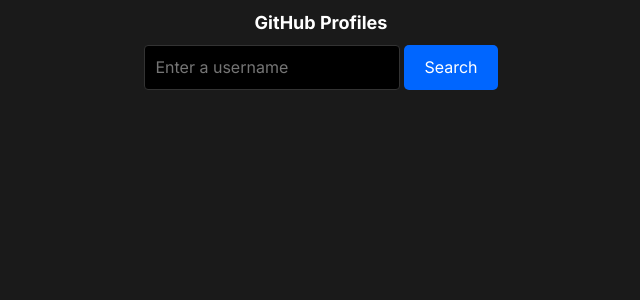
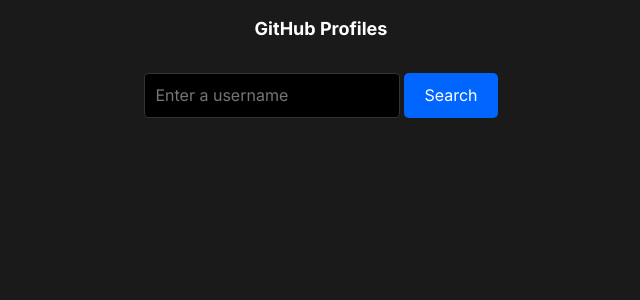
Before and after one commit to lindavid1998/github-profiles, a React (Vite) app: page / in a window 1280 px wide. Shown: the top 300 px of the page, without its empty margins (319-959 px from the left). Built offline with nearby package versions, Linux system fonts and the light colour scheme.

Commit message:
Display search result in Card on button click

```diff
--- a/src/App.css
+++ b/src/App.css
@@ -0,0 +1,6 @@
+.content {
+  display: flex;
+  flex-direction: column;
+  /* gap: var(--gap-lg); */
+  align-items: center;
+}
--- a/src/App.jsx
+++ b/src/App.jsx
@@ -4,20 +4,28 @@ import Card from './components/Card.jsx';
 import Form from './components/Form.jsx';
 import Navbar from './components/Navbar.jsx';
 
+// TODO: fix bug where previous card shows after closing error message
 // TODO: add form validation (username cant be empty)
 
 function App() {
-	const [username, setUsername] = useState("");
+	const [username, setUsername] = useState('');
+	const [input, setInput] = useState('');
+	const [showResult, setShowResult] = useState(false);
 
 	const handleChange = (e) => {
-		setUsername(e.target.value);
-	}
+		setInput(e.target.value);
+	};
+
+	const handleClick = () => {
+		setUsername(input);
+		setShowResult(true);
+	};
 
 	return (
-		<div>
-			<Navbar></Navbar>
-			<Form onChange={handleChange}></Form>
-			{/* <Card username='lindavid1998'></Card> */}
+		<div className='content'>
+			<Navbar />
+			<Form onChange={handleChange} onClick={handleClick} />
+			{showResult && <Card username={username} />}
 		</div>
 	);
 }
--- a/src/components/Card.jsx
+++ b/src/components/Card.jsx
@@ -2,13 +2,6 @@ import React, { useEffect, useState, Suspense } from 'react';
 import './Card.css';
 import { DateTime } from 'luxon';
 import Error from './Error.jsx';
-
-// for invalid usernames:
-// {
-//     "message": "Not Found",
-//     "documentation_url": "https://docs.github.com/rest",
-//     "status": "404"
-// }
 
 const n = 4; // number of repos to show
 
@@ -67,26 +60,35 @@ const Card = ({ username }) => {
 		const aDatetime = DateTime.fromISO(a.updated_at);
 		const bDatetime = DateTime.fromISO(b.updated_at);
 		return bDatetime.toMillis() - aDatetime.toMillis();
-  }
+	};
 
   useEffect(() => {
+    setLoaded(false)
 		setTimeout(() => {
 			getUserData();
 			getRepoData();
-    }, 2000)
-  }, []);
+		}, 1000);
+	}, [username]);
 
 	if (error) {
-    return <Error onAcknowledge={() => setError(null)}>Username not found</Error>;
+		return (
+			<Error onAcknowledge={() => setError(null)}>Username not found</Error>
+		);
 	}
+	// for invalid usernames:
+	// {
+	//     "message": "Not Found",
+	//     "documentation_url": "https://docs.github.com/rest",
+	//     "status": "404"
+	// }
 
 	if (!loaded) {
 		// how can i use Suspense instead?
-    return <>Loading...</>
+		return <>Loading...</>;
 	}
 
 	if (!Object.keys(user).length) {
-    return <></>
+		return <></>;
 	}
 
 	return (
--- a/src/components/Form.css
+++ b/src/components/Form.css
@@ -1,5 +1,6 @@
 .form {
   width: 100%;
+  padding: var(--gap-lg) 0;
 }
 .form-row {
   display: flex;
--- a/src/components/Form.jsx
+++ b/src/components/Form.jsx
@@ -3,15 +3,15 @@ import Button from './Button.jsx';
 import TextInput from './TextInput.jsx';
 import './Form.css'
 
-const Form = ({ onChange }) => {
-  return (
-    <div className="form">
-      <div className='form-row'>
-        <TextInput onChange={onChange}>Enter a username</TextInput>
-        <Button>Search</Button>
-      </div>
-    </div>
+const Form = ({ onChange, onClick }) => {
+	return (
+		<div className='form'>
+			<div className='form-row'>
+				<TextInput onChange={onChange}>Enter a username</TextInput>
+				<Button onClick={onClick}>Search</Button>
+			</div>
+		</div>
 	);
-}
+};
 
 export default Form
--- a/src/components/Navbar.css
+++ b/src/components/Navbar.css
@@ -1,5 +1,5 @@
 .navbar {
   font: var(--h1);
-  padding: 10px 20px;
+  padding: var(--gap-lg) 0;
   text-align: center;
 }
```
Lines whose indentation alone changed are shown as unchanged.
